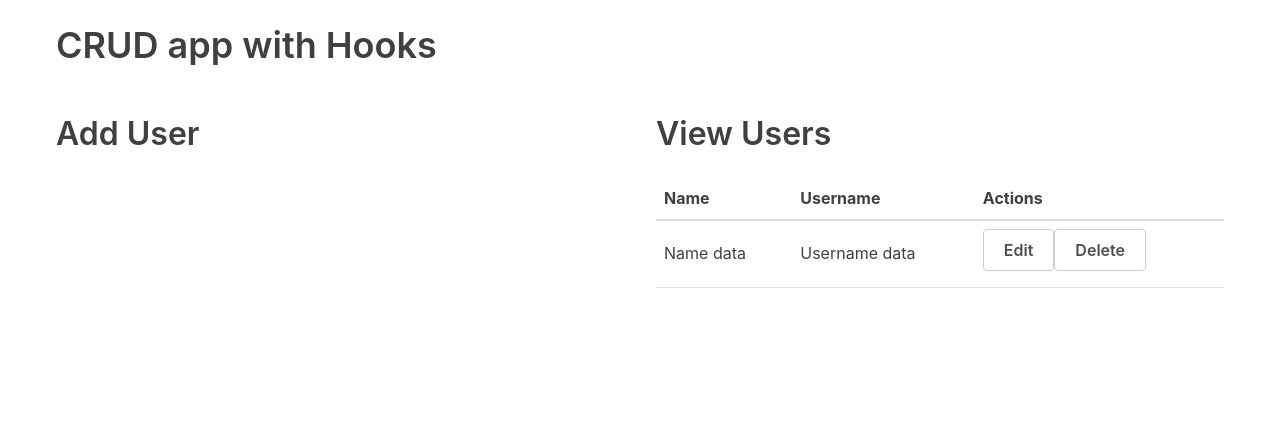
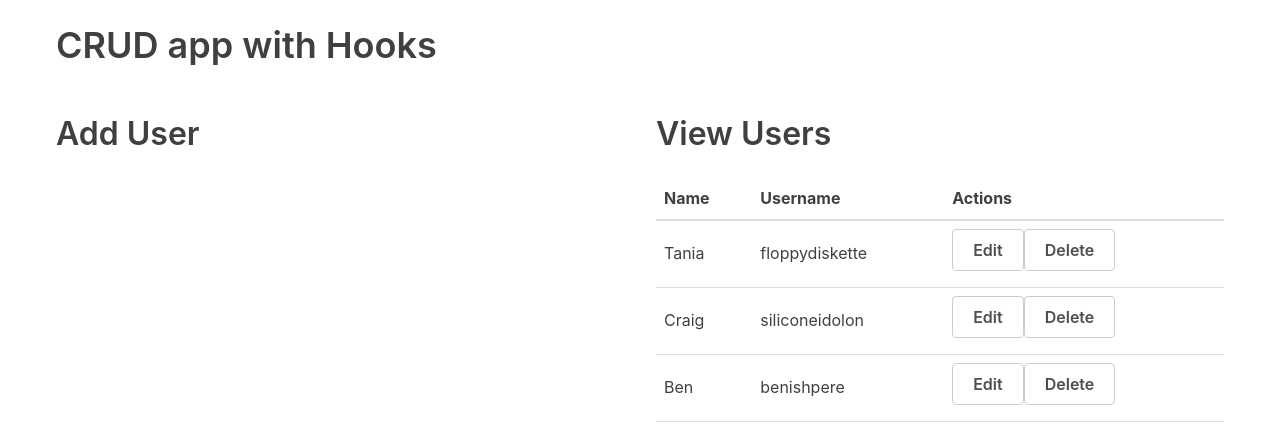
Before and after one commit to aaronrbeck/react-hooks, a React (Create React App) app: page / in a window 1280 px wide. Shown: the top 444 px of the page. Built offline with nearby package versions, Linux system fonts and the light colour scheme.

Commit message:
added the hooks

```diff
--- a/src/App.js
+++ b/src/App.js
@@ -1,7 +1,18 @@
-import React, { Component } from 'react';
+import React, { useState } from 'react';
 import UserTable from './tables/UserTable'
 
+
 const App = () => {
+  const usersData = [
+    { id: 1, name: 'Tania', username: 'floppydiskette' },
+    { id: 2, name: 'Craig', username: 'siliconeidolon' },
+    { id: 3, name: 'Ben', username: 'benishpere' },
+  ]
+
+
+const [users, setUsers] = useState(usersData)
+
+
   return(
     <div className="container">
       <h1>CRUD app with Hooks</h1>
@@ -11,7 +22,7 @@
           </div>
           <div className="flex-large">
             <h2>View Users</h2>
-            <UserTable />
+            <UserTable users={users}/>
           </div>
       </div>
     </div>
--- a/src/tables/UserTable.js
+++ b/src/tables/UserTable.js
@@ -1,6 +1,6 @@
 import React from 'react'
 
-const UserTable = () => (
+const UserTable = props => (
     <table>
         <thead>
             <tr>
@@ -11,14 +11,22 @@
         </thead>
 
     <tbody>
-        <tr>
-            <td>Name data</td>
-            <td>Username data</td>
+        {props.users.length > 0 ? (
+            props.users.map(user => (
+        <tr key={user.id}>
+            <td>{user.name}</td>
+            <td>{user.username}</td>
             <td>
                 <button className="button muted-button">Edit</button>
                 <button className="button muted-button">Delete</button>
             </td>
         </tr>
+            ))
+        ) : (
+            <tr>
+                <td colSpan={3}>No users</td>
+            </tr>
+        )}
     </tbody>
     </table>
 )
```
